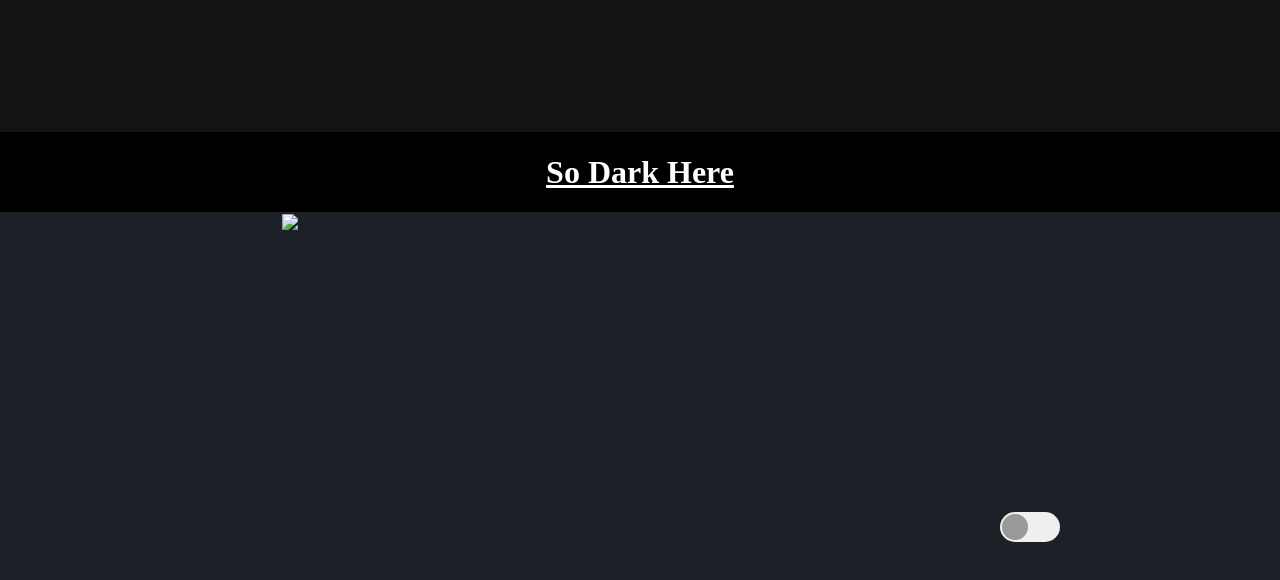
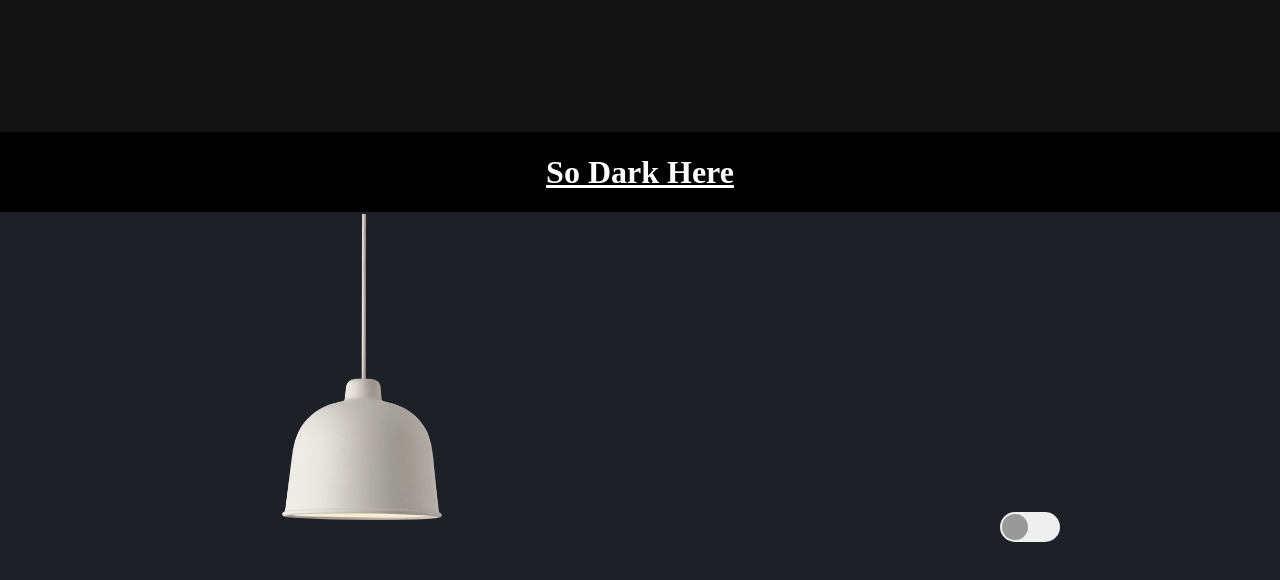
Before and after one commit to anshjswl/Have-fun, a plain HTML site: page index.html in a window 1280 px wide. Shown: the part 1284-1864 px from the top of the page. Drawn offline with Linux system fonts and the light colour scheme; files whose address does not match are found by name.

Commit message:
Update index.html

```diff
--- a/index.html
+++ b/index.html
@@ -230,7 +230,7 @@
         <button type="button" onclick="toggleBtn()" id="btn"><span></span></button>
     </nav>
     <div class="lamp-container">
-        <img src="l/Have-fun/lamp.png" class="lamp">
+        <img src="/Have-fun/lamp.png" class="lamp">
         <img src="/Have-fun/light.png" class="light" id="light">
     </div>
 
```
